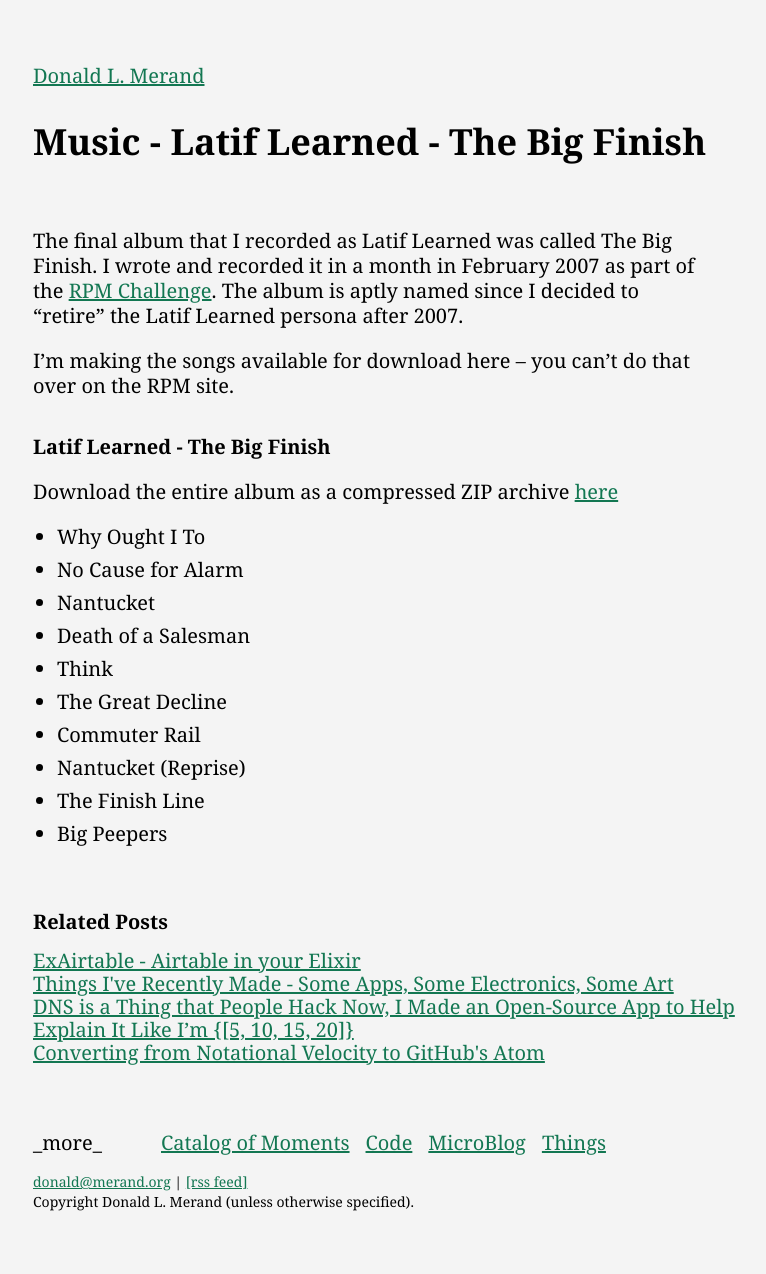
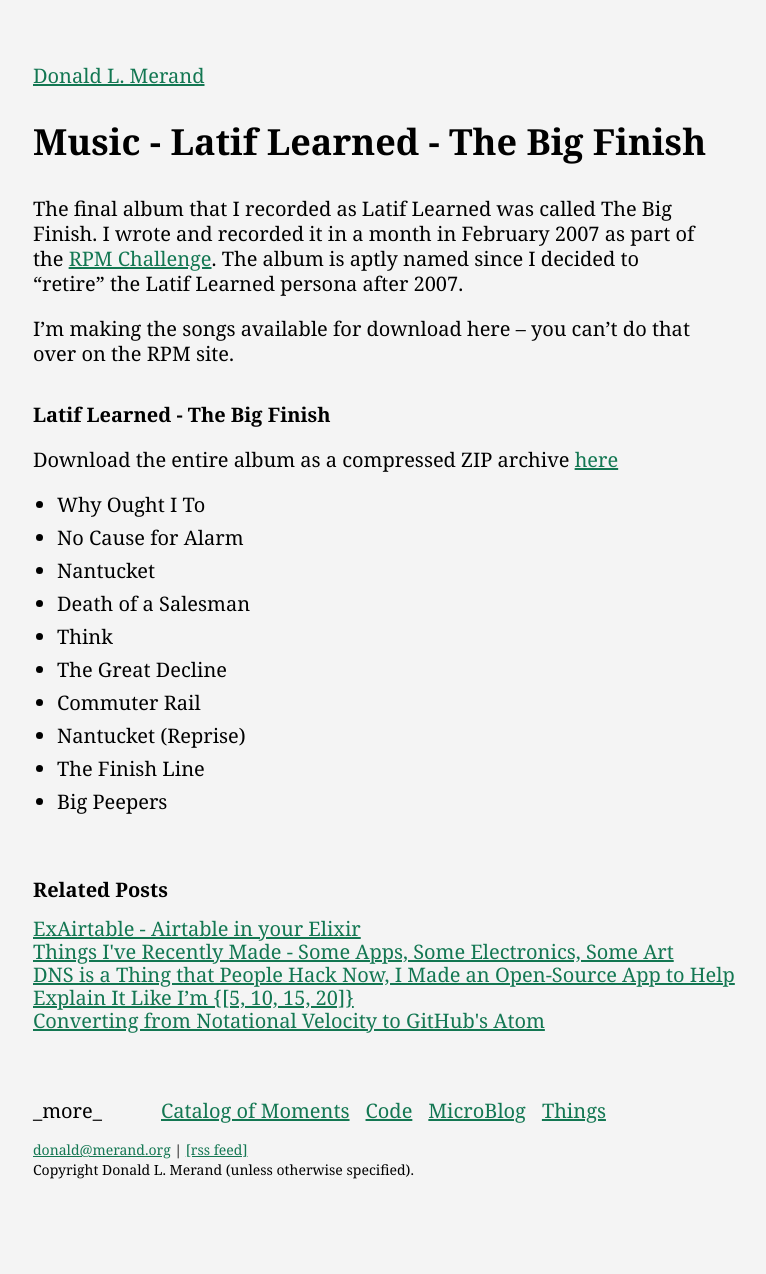
Before and after one commit to dmerand/donald.merand.org, a Jekyll site: the page built from _posts/2012-09-23-music-latif-learned-the-big-finish.md, in a window 1280 px wide. Shown: the whole page, without its empty margins (31-797 px from the left). Built offline with Jekyll 4.4.1, drawn with Linux system fonts in a browser that asks for light colours; after the commit the page ends 1242 px from its top, so only the background shows below that.

Commit message:
slight template update

```diff
--- a/_layouts/default.html
+++ b/_layouts/default.html
@@ -36,7 +36,7 @@
           </div>
         </div>
       </div>
-      <div class="mt3 f6">
+      <div class="noprint mt3 f6">
         <script type="text/javascript" language="javascript">
         <!--
         // Email obfuscator script 2.1 by Tim Williams, University of Arizona
--- a/_layouts/post.html
+++ b/_layouts/post.html
@@ -11,7 +11,7 @@ layout: default
       </div>
     {% endunless %}
 	</header>
-  <div class="mt5 measure-wide lh-title">{{ content }}</div>
+  <div class="mt4 measure-wide lh-title">{{ content }}</div>
 </article>
 
 <div id="related" class="noprint mt5">
```
